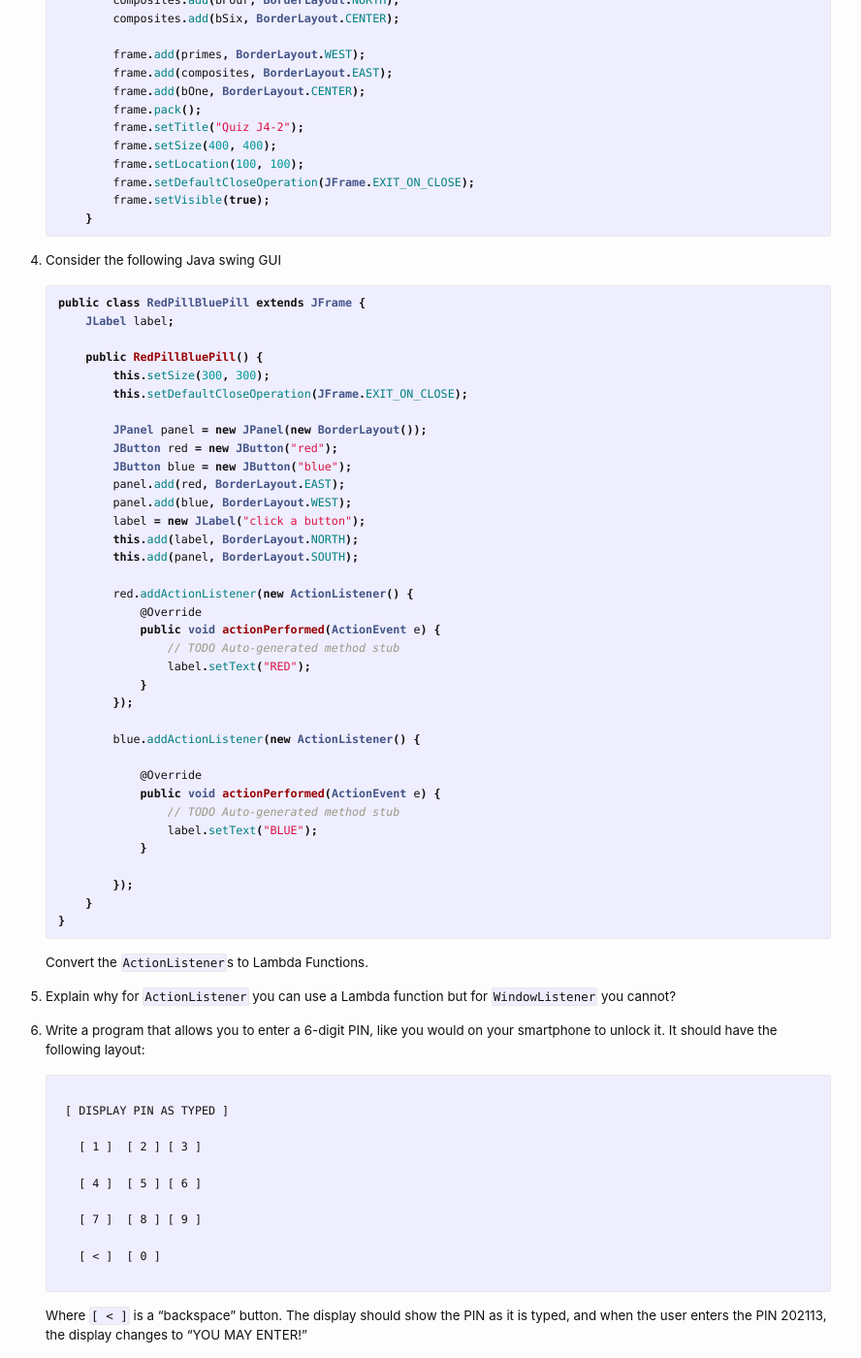
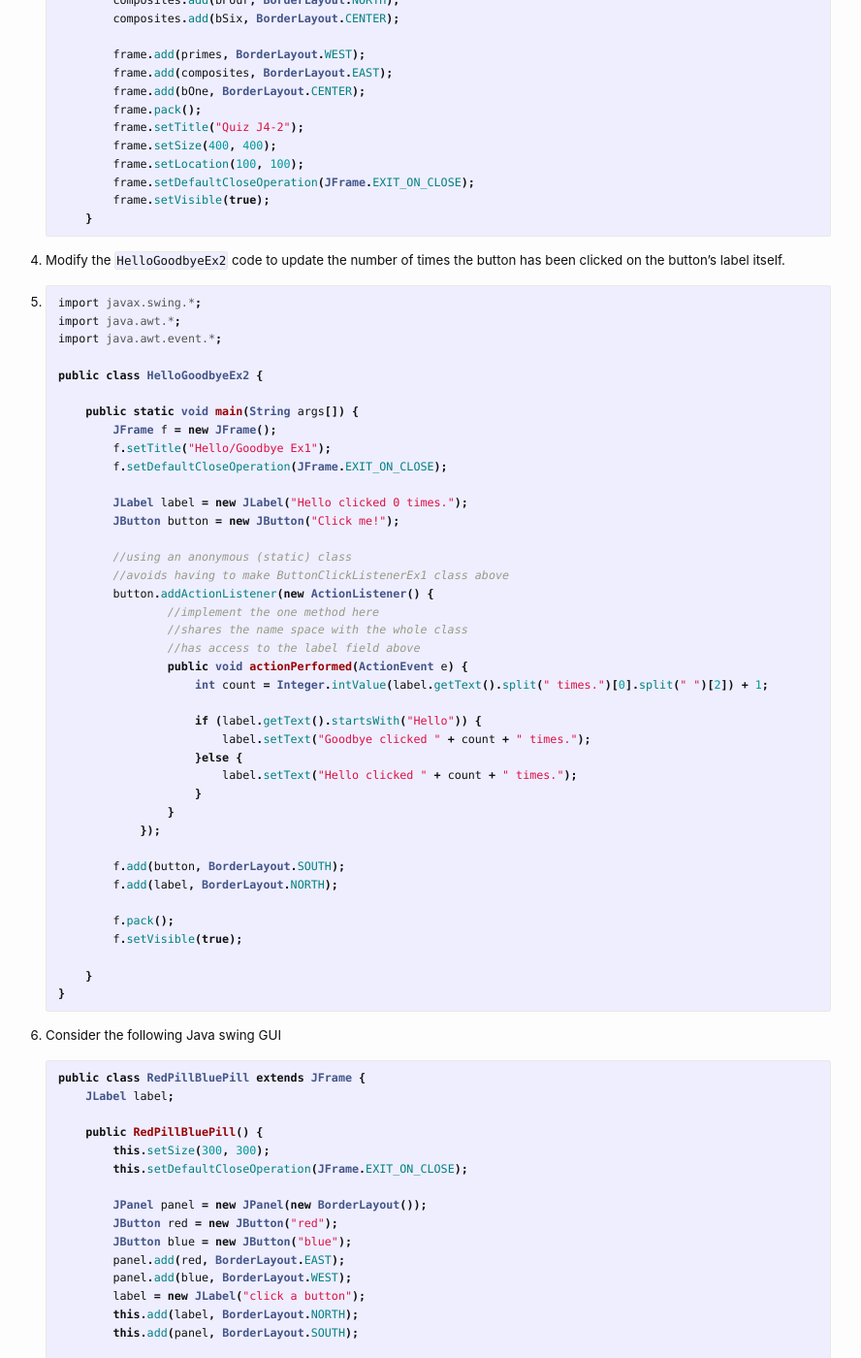
Before and after one commit to cs2113-f24/cs2113-f24.github.io, a Jekyll site: the page built from wrkshts/J5-wrksht.md, in a window 1280 px wide and 1400 px high, scrolled down 1054 px. Shown: the whole window at 97% size, without its empty margins (203-1091 px from the left). Built offline with Jekyll 4.4.1, drawn with Linux system fonts in a browser that asks for light colours.

````diff
--- a/wrkshts/J5-wrksht.md
+++ b/wrkshts/J5-wrksht.md
@@ -78,6 +78,55 @@ What does the program below produce for a GUI? (You can sketch and upload an ima
 ```
 #### s
 ![](/images/J4-9.png)
+
+
+### q
+
+Modify the `HelloGoodbyeEx2` code to update the number of times the button has been clicked on the button's label itself.
+
+### s
+
+```java
+import javax.swing.*;
+import java.awt.*;
+import java.awt.event.*;
+
+public class HelloGoodbyeEx2 {
+
+    public static void main(String args[]) {
+        JFrame f = new JFrame();
+        f.setTitle("Hello/Goodbye Ex1");
+        f.setDefaultCloseOperation(JFrame.EXIT_ON_CLOSE);
+
+        JLabel label = new JLabel("Hello clicked 0 times.");
+        JButton button = new JButton("Click me!");
+
+        //using an anonymous (static) class
+        //avoids having to make ButtonClickListenerEx1 class above
+        button.addActionListener(new ActionListener() {
+                //implement the one method here
+                //shares the name space with the whole class
+                //has access to the label field above
+                public void actionPerformed(ActionEvent e) {
+                    int count = Integer.intValue(label.getText().split(" times.")[0].split(" ")[2]) + 1;
+
+                    if (label.getText().startsWith("Hello")) {
+                        label.setText("Goodbye clicked " + count + " times.");
+                    }else {
+                        label.setText("Hello clicked " + count + " times.");
+                    }
+                }
+            });
+
+        f.add(button, BorderLayout.SOUTH);
+        f.add(label, BorderLayout.NORTH);
+
+        f.pack();
+        f.setVisible(true);
+
+    }
+}
+```
 
 
 ### q
````
